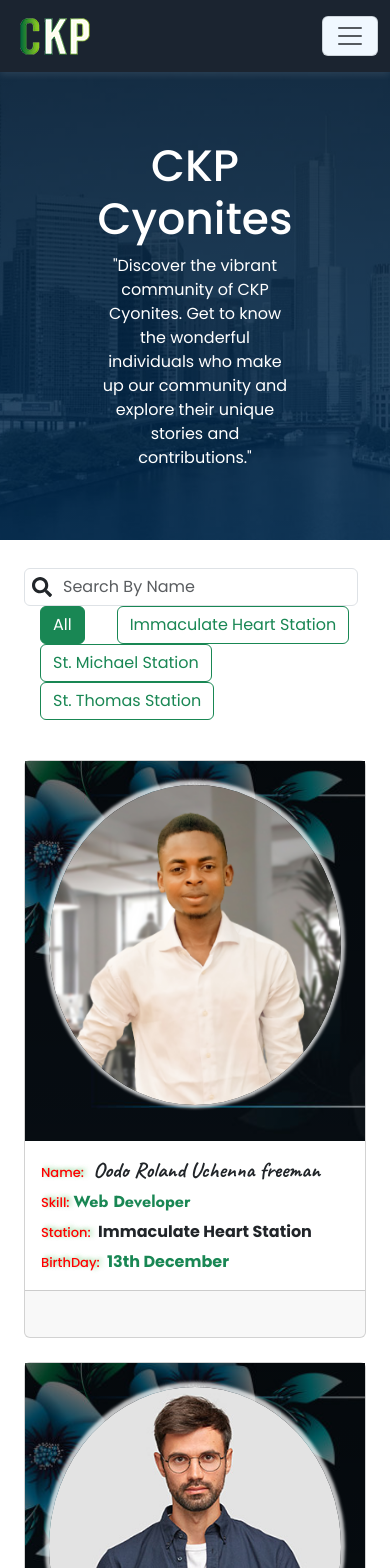
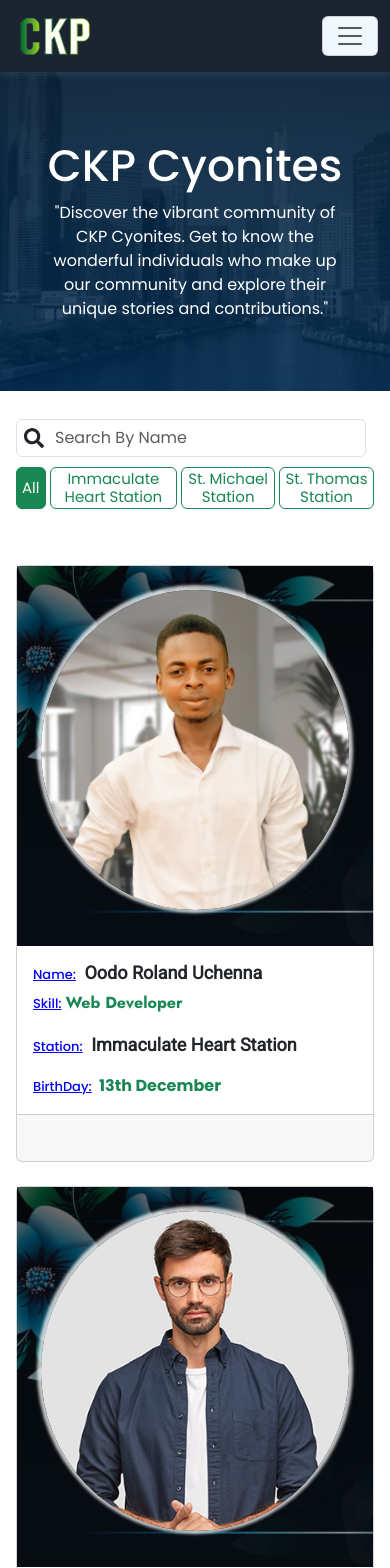
Before and after one commit to rolix202/CKP-Youth_Directory, a React (Vite) app: page /cyonites in a window 390 px wide. Shown: the top 1568 px of the page. Built offline with nearby package versions, Linux system fonts and the light colour scheme; some icons are missing.

Commit message:
worked on the filter buttons

```diff
--- a/src/App.css
+++ b/src/App.css
@@ -1,4 +1,4 @@
-  @import url('https://fonts.googleapis.com/css2?family=Caveat:wght@700&family=Gelasio:ital,wght@0,400;0,500;0,600;1,400;1,500;1,700&family=Jost:wght@400;500;700&family=Poppins:ital,wght@0,200;0,300;0,400;0,500;0,600;0,700;0,800;1,200;1,300;1,400;1,500;1,700;1,800&display=swap');
+@import url('https://fonts.googleapis.com/css2?family=Caveat:wght@700&family=Gelasio:ital,wght@0,400;0,500;0,600;1,400;1,500;1,700&family=Jost:wght@400;500;700&family=Poppins:ital,wght@0,200;0,300;0,400;0,500;0,600;0,700;0,800;1,200;1,300;1,400;1,500;1,700;1,800&family=Roboto&display=swap');
 
 
 body {
--- a/src/Data.jsx
+++ b/src/Data.jsx
@@ -37,7 +37,7 @@ export const cyonites_info = [
     {
         id: 1,
         img: images.Roland,
-        name: "Oodo Roland Uchenna freeman",
+        name: "Oodo Roland Uchenna",
         skill: "Web Developer",
         birthday: "13th December",
         facebook: "",
--- a/src/components/cyonites_list/cyonites_card.jsx
+++ b/src/components/cyonites_list/cyonites_card.jsx
@@ -25,7 +25,7 @@ function CyoniteCard(props) {
                 <div className="card-body cyonite_info">
                     <h4 className="card-title cyonite_name"><span>Name:</span> {props.name} </h4>
                     <p className="card-text text-success fw-bold cyonite_skill"><span>Skill:</span>{props.skill} </p>
-                    <p className="card-text cyonite_birth fw-bold"><span>Station:</span> {props.station} </p>
+                    <p className="card-text cyonite_station fw-bold"><span>Station:</span> {props.station} </p>
 
                     <p className="card-text text-success cyonite_birth fw-bold"><span>BirthDay:</span> {props.birthday} </p>
                 </div>
--- a/src/components/cyonites_list/cyonites_list.css
+++ b/src/components/cyonites_list/cyonites_list.css
@@ -18,22 +18,24 @@ height: 100%;
 object-fit: cover;
 }
 
-.cyonite_name{
-    font-family: 'Caveat', cursive;
+.cyonite_name, .cyonite_station{
+    font-family: 'Roboto', sans-serif;
+    font-size: 18px;
+    font-weight: 600;
 }
 .cyonite_skill{
     font-family: 'Jost', sans-serif;
 }
-.cyonite_birth{
+/* .cyonite_birth{
     margin-top: -10px;
-}
+} */
 .cyonite_info span{
     font-size: 13px;
-    color: red;
+    color: blue;
+    text-decoration: underline;
     font-family: "Poppins", sans-serif;
     font-weight: 500;
     padding-right: 4px;
-    text-shadow: 3px -1px 4px rgba(40,182,57,0.6);
 }
 .cyonite_socials{
     font-size: 20px;
--- a/src/components/cyonites_page/cyonite_filter.css
+++ b/src/components/cyonites_page/cyonite_filter.css
@@ -17,3 +17,20 @@
     pointer-events: none;
 
 }
+
+@media (max-width: 767px) {
+    .filter_button-section{
+        margin-top: 10px;
+    }
+   .filter_button-section button{
+    font-size: 15px;
+    line-height: 1.2;
+    padding: 2px 5px;
+   }
+   .container{
+    width: 100%;
+   }
+   .cyonite_filter{
+    --bs-gutter-x: 0.5rem !important;
+   }
+}
--- a/src/components/cyonites_page/cyonite_header.css
+++ b/src/components/cyonites_page/cyonite_header.css
@@ -13,3 +13,8 @@
     width: 75%;
     margin: 0 auto;
 }
+@media (max-width: 767px) {
+    .cyonite_header{
+        padding: 70px 0px;
+    }
+}
--- a/src/components/cyonites_page/filter_buttons.jsx
+++ b/src/components/cyonites_page/filter_buttons.jsx
@@ -1,16 +1,35 @@
 import React, { useState } from "react";
 
-function FilterButtons({ navMenus, filterButtons }){
-
-    const [active, setActive] = useState(0)
+function FilterButtons({ navMenus, filterButtons }) {
+    const [active, setActive] = useState(0);
 
     return (
         <section className="filter_button-section">
-            {navMenus.map((item, index) => <button type="button" key={index} className={`${active === index ? 'bg-success text-white' : ''} btn btn-outline-success mx-3`}
-            onClick={() => {
-                setActive(index);
-                filterButtons(item)}}>{item} </button>)}
+            {/* {navMenus.map((item, index) => <button type="button" key={index} className={`${active === index ? 'bg-success text-white' : ''} btn btn-outline-success me-3`}
+                onClick={() => {
+                    setActive(index);
+                    filterButtons(item)
+                }}>{item} </button>)} */}
+
+            <p class="d-inline-flex gap-1">
+                {navMenus.map((item, index) => {
+                    return (
+                        <button
+                            type="button"
+                            key={index}
+                            className={`${active === index ? "bg-success text-white" : ""
+                                } btn btn-outline-success`}
+                            onClick={() => {
+                                setActive(index);
+                                filterButtons(item);
+                            }}
+                        >
+                            {item}{" "}
+                        </button>
+                    );
+                })}
+            </p>
         </section>
-    )
+    );
 }
 export default FilterButtons;
```
